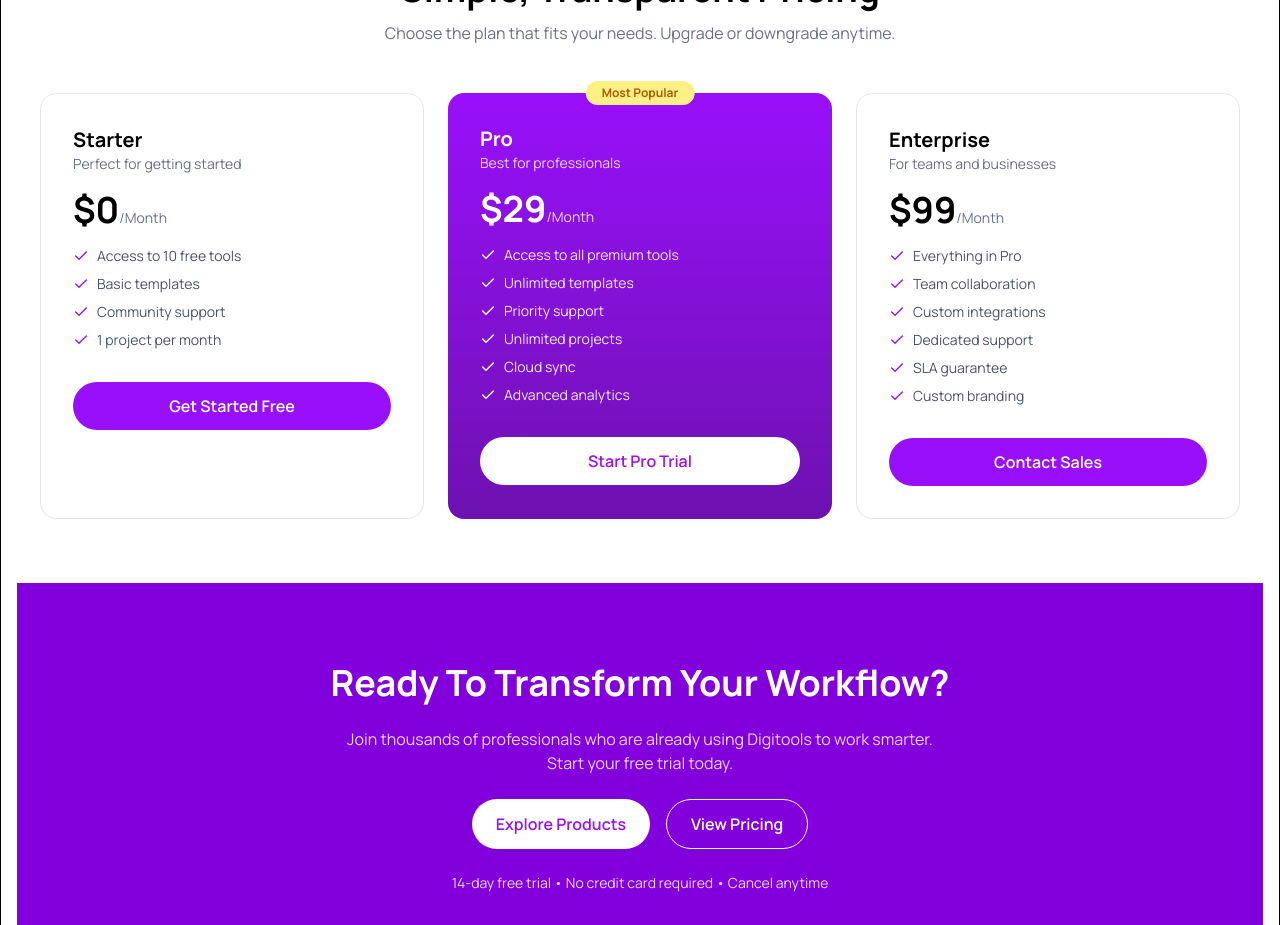
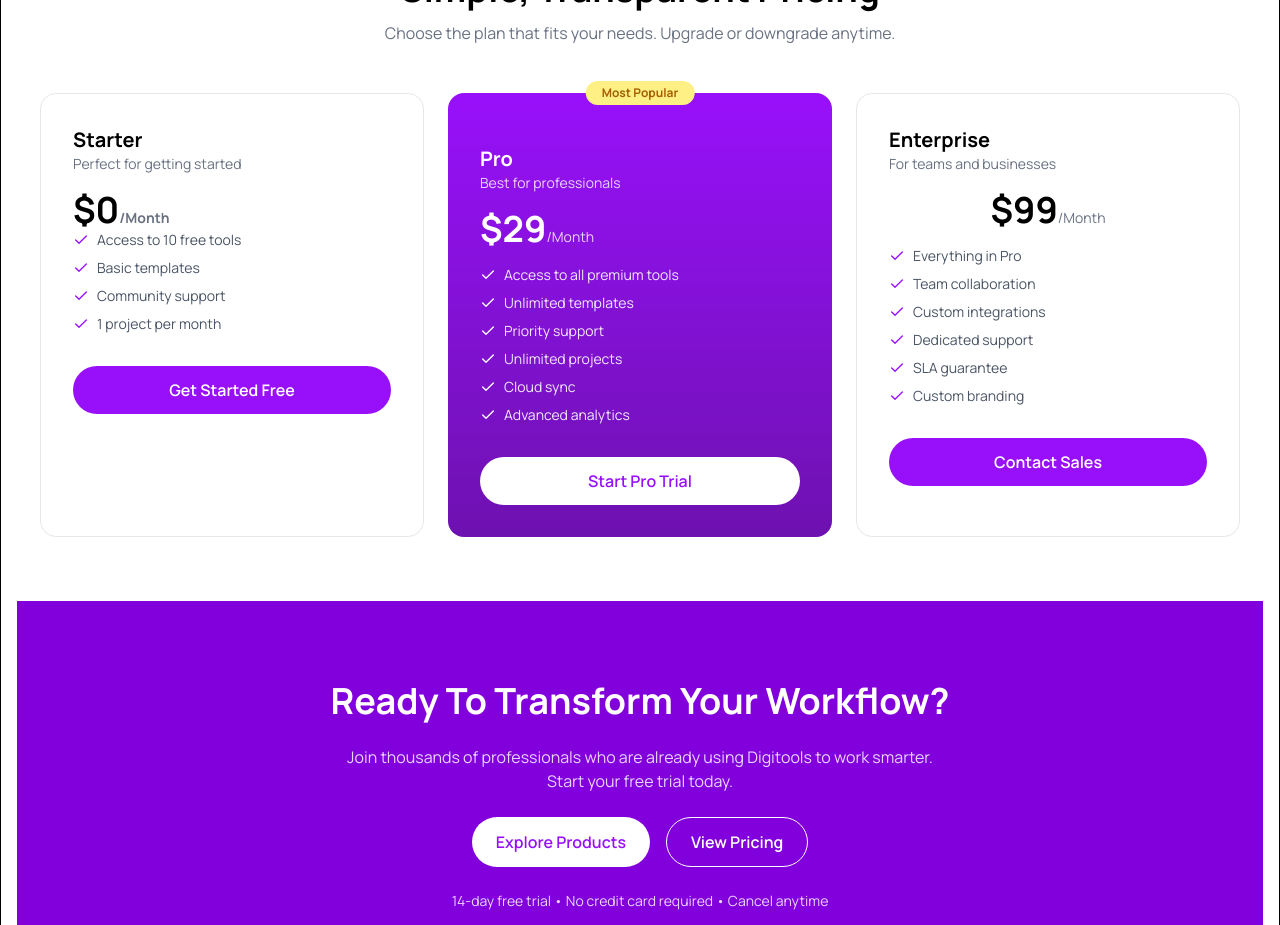
Before and after one commit to tarikulislamjisan03/Assignment-6, a React (Vite) app: page / in a window 1280 px wide. Shown: the part 2380-3305 px from the top of the page. Built offline with nearby package versions, Linux system fonts and the light colour scheme.

Commit message:
pricing section

```diff
--- a/src/Pricing.jsx
+++ b/src/Pricing.jsx
@@ -18,7 +18,7 @@ const Pricing = () => {
                     <div className='border border-gray-200 rounded-2xl p-8 flex-1'>
                         <h1 className='text-xl font-bold'>Starter</h1>
                         <p className='text-gray-500 text-sm mb-4'>Perfect for getting started</p>
-                        <div className='mb-4'>
+                        <div className='md:text-4xl text-2xl font-bold'>
                             <span className='text-4xl font-bold'>$0</span>
                             <span className='text-gray-500 text-sm'>/Month</span>
                         </div>
@@ -34,12 +34,12 @@ const Pricing = () => {
                     </div>
 
                     {/* Pro */}
-                    <div className='bg-gradient-to-b from-purple-600 to-purple-800 rounded-2xl p-8 relative text-white'>
+                    <div className='bg-gradient-to-b from-purple-600 to-purple-800 rounded-2xl p-2 pt-5 md:p-8  relative text-white'>
                         <span className='absolute -top-3 left-1/2 -translate-x-1/2 bg-yellow-200 text-yellow-700 text-xs font-bold px-4 py-1 rounded-full'>Most Popular</span>
-                        <h1 className='text-xl font-bold'>Pro</h1>
-                        <p className='text-purple-200 text-sm mb-4'>Best for professionals</p>
+                        <h1 className='text-xl font-bold text-center md:text-left pt-5'>Pro</h1>
+                        <p className='text-purple-200 text-sm mb-4 md:text-left text-center'>Best for professionals</p>
                         <div className='mb-4'>
-                            <span className='text-4xl font-bold'>$29</span>
+                            <span className='md:text-4xl text-2xl font-bold'>$29</span>
                             <span className='text-purple-200 text-sm'>/Month</span>
                         </div>
                         <ul className='space-y-2 mb-8'>
@@ -59,8 +59,8 @@ const Pricing = () => {
                     <div className='border border-gray-200 rounded-2xl p-8'>
                         <h1 className='text-xl font-bold'>Enterprise</h1>
                         <p className='text-gray-500 text-sm mb-4'>For teams and businesses</p>
-                        <div className='mb-4'>
-                            <span className='text-4xl font-bold'>$99</span>
+                        <div className='mb-4 text-center'>
+                            <span className='md:text-4xl text-2xl font-bold'>$99</span>
                             <span className='text-gray-500 text-sm'>/Month</span>
                         </div>
                         <ul className='space-y-2 mb-8'>
```
